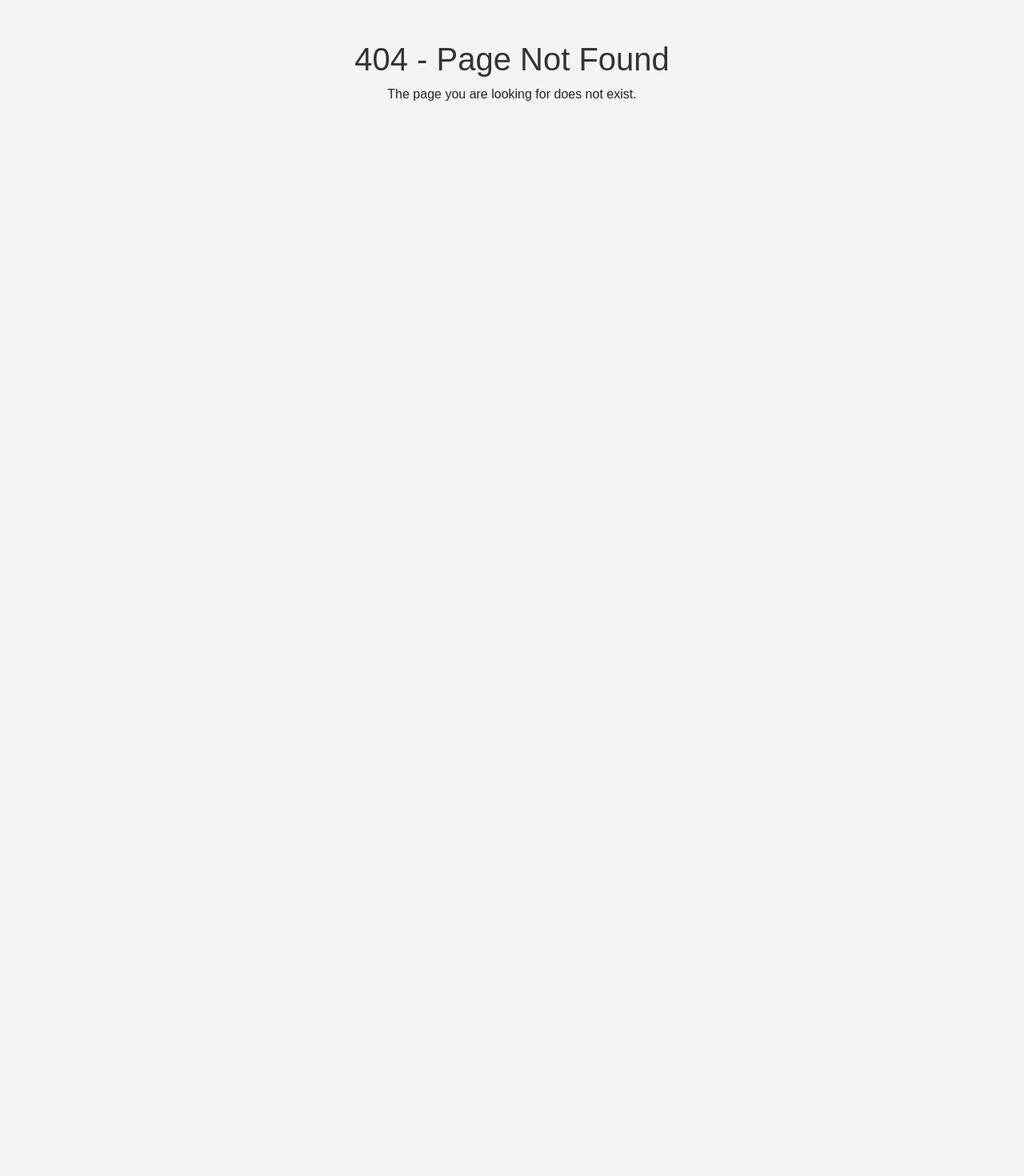
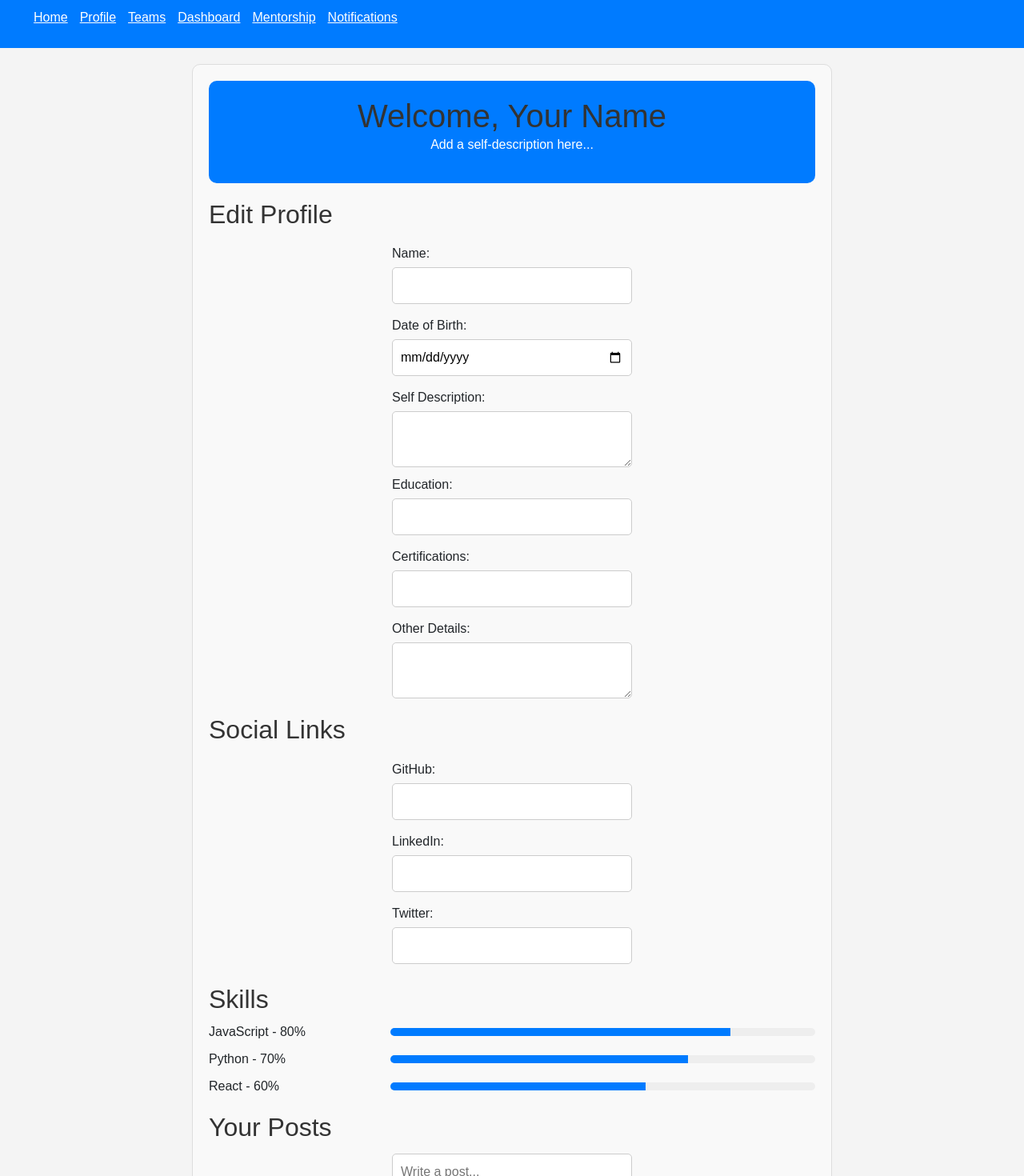
Before and after one commit to ajitesh68/SkillHunt-WebD-and-AI-based-project, a React (Create React App) app: page /profilepage in a window 1280 px wide. Before the commit this address had no page. Shown: the top 1470 px of the page at 80% size. Before the commit the page ends 800 px from the top, so only its background shows below. Built offline with nearby package versions, Linux system fonts and the light colour scheme.

Commit message:
Navbar & ProfilePage

```diff
--- a/src/App.js
+++ b/src/App.js
@@ -1,29 +1,52 @@
 import React from 'react';
-import { BrowserRouter as Router, Route, Routes } from 'react-router-dom';
+import { BrowserRouter as Router, Route, Routes, Link, Navigate } from 'react-router-dom';
 import HomePage from './pages/HomePage';
 import LoginPage from './pages/LoginPage';
 import SignupPage from './pages/SignupPage';
 import Dashboard from './pages/Dashboard';
 import Teams from './pages/Teams';
-import Mentorship from './pages/Mentorship'; // Mentorship page component
-import Notifications from './pages/Notifications'; // Notifications page component
+import Mentorship from './pages/Mentorship';
+import Notifications from './pages/Notifications';
+import ProfilePage from './pages/ProfilePage';
 import './App.css';
+
+function Navbar() {
+  return (
+    <nav style={{ padding: '10px', background: '#007bff', color: 'white' }}>
+      <ul style={{ listStyle: 'none', display: 'flex', gap: '15px' }}>
+        <li><Link to="/" style={{ color: 'white' }}>Home</Link></li>
+        <li><Link to="/profilepage" style={{ color: 'white' }}>Profile</Link></li>
+        <li><Link to="/teams" style={{ color: 'white' }}>Teams</Link></li>
+        <li><Link to="/dashboard" style={{ color: 'white' }}>Dashboard</Link></li>
+        <li><Link to="/mentorship" style={{ color: 'white' }}>Mentorship</Link></li>
+        <li><Link to="/notifications" style={{ color: 'white' }}>Notifications</Link></li>
+      </ul>
+    </nav>
+  );
+}
+
+const ProtectedRoute = ({ element }) => {
+  const isAuthenticated = localStorage.getItem('authToken'); // Simulated auth
+  return isAuthenticated ? element : <Navigate to="/login" />;
+};
 
 function App() {
   return (
     <Router>
+      <Navbar />
       <Routes>
         <Route path="/" element={<HomePage />} />
         <Route path="/login" element={<LoginPage />} />
         <Route path="/signup" element={<SignupPage />} />
-        <Route path="/dashboard" element={<Dashboard />} />
-        <Route path="/teams" element={<Teams />} />
-        <Route path="/mentorship" element={<Mentorship />} />
-        <Route path="/notifications" element={<Notifications />} />
+        <Route path="/dashboard" element={<ProtectedRoute element={<Dashboard />} />} />
+        <Route path="/teams" element={<ProtectedRoute element={<Teams />} />} />
+        <Route path="/mentorship" element={<ProtectedRoute element={<Mentorship />} />} />
+        <Route path="/notifications" element={<ProtectedRoute element={<Notifications />} />} />
+        <Route path="/profilepage" element={<ProfilePage />} />
         <Route
           path="*"
           element={
-            <div style={{ textAlign: 'center', marginTop: '50px' }}>
+            <div className="not-found">
               <h1>404 - Page Not Found</h1>
               <p>The page you are looking for does not exist.</p>
             </div>
--- /dev/null
+++ b/src/pages/ProfilePage.css
@@ -0,0 +1,80 @@
+.profile-container {
+    font-family: Arial, sans-serif;
+    margin: 20px auto;
+    max-width: 800px;
+    padding: 20px;
+    border: 1px solid #ddd;
+    border-radius: 10px;
+    background-color: #f9f9f9;
+  }
+
+  .profile-header {
+    text-align: center;
+    background-color: #007bff;
+    color: white;
+    padding: 20px;
+    border-radius: 10px;
+  }
+
+  .profile-header h1 {
+    margin: 0;
+  }
+
+  .profile-edit, .profile-other-accounts, .profile-skills, .profile-posts {
+    margin-top: 20px;
+  }
+
+  .profile-edit form label,
+  .profile-other-accounts form label {
+    display: block;
+    margin-top: 10px;
+  }
+
+  .profile-edit form input,
+  .profile-other-accounts form input,
+  .profile-edit form textarea {
+    width: 100%;
+    padding: 10px;
+    margin-top: 5px;
+    border: 1px solid #ccc;
+    border-radius: 5px;
+  }
+
+  .profile-skills ul {
+    list-style: none;
+    padding: 0;
+  }
+
+  .profile-skills li {
+    margin: 10px 0;
+    display: flex;
+    align-items: center;
+    justify-content: space-between;
+  }
+
+  .skill-bar {
+    background-color: #eee;
+    width: 70%;
+    height: 10px;
+    border-radius: 5px;
+    overflow: hidden;
+    margin-left: 10px;
+  }
+
+  .skill-bar-filled {
+    background-color: #007bff;
+    height: 100%;
+  }
+
+  .profile-posts ul {
+    list-style: none;
+    padding: 0;
+  }
+
+  .profile-posts li {
+    background: #007bff;
+    color: white;
+    padding: 10px;
+    margin: 5px 0;
+    border-radius: 5px;
+  }
--- /dev/null
+++ b/src/pages/ProfilePage.js
@@ -0,0 +1,193 @@
+import React, { useState } from "react";
+import "./ProfilePage.css";
+
+const ProfilePage = () => {
+  const [profile, setProfile] = useState({
+    name: "",
+    dateOfBirth: "",
+    selfDescription: "",
+    address: "SkillHunt User Address",
+    education: "",
+    certifications: "",
+    skills: [
+      { skill: "JavaScript", percentage: 80 },
+      { skill: "Python", percentage: 70 },
+      { skill: "React", percentage: 60 },
+    ],
+    otherAccounts: {
+      github: "",
+      linkedin: "",
+      twitter: "",
+    },
+    posts: [],
+    otherDetails: "",
+  });
+
+  const handleInputChange = (e) => {
+    const { name, value } = e.target;
+    setProfile({ ...profile, [name]: value });
+  };
+
+  const addPost = (newPost) => {
+    setProfile({ ...profile, posts: [...profile.posts, newPost] });
+  };
+
+  return (
+    <div className="profile-container">
+      {/* Profile Header */}
+      <header className="profile-header">
+        <h1>Welcome, {profile.name || "Your Name"}</h1>
+        <p>{profile.selfDescription || "Add a self-description here..."}</p>
+      </header>
+
+      {/* Edit Profile Form */}
+      <section className="profile-edit">
+        <h2>Edit Profile</h2>
+        <form>
+          <label>Name:</label>
+          <input
+            type="text"
+            name="name"
+            value={profile.name}
+            onChange={handleInputChange}
+          />
+
+          <label>Date of Birth:</label>
+          <input
+            type="date"
+            name="dateOfBirth"
+            value={profile.dateOfBirth}
+            onChange={handleInputChange}
+          />
+
+          <label>Self Description:</label>
+          <textarea
+            name="selfDescription"
+            value={profile.selfDescription}
+            onChange={handleInputChange}
+          />
+
+          <label>Education:</label>
+          <input
+            type="text"
+            name="education"
+            value={profile.education}
+            onChange={handleInputChange}
+          />
+
+          <label>Certifications:</label>
+          <input
+            type="text"
+            name="certifications"
+            value={profile.certifications}
+            onChange={handleInputChange}
+          />
+
+          <label>Other Details:</label>
+          <textarea
+            name="otherDetails"
+            value={profile.otherDetails}
+            onChange={handleInputChange}
+          />
+        </form>
+      </section>
+
+      {/* Other Accounts */}
+      <section className="profile-other-accounts">
+        <h2>Social Links</h2>
+        <form>
+          <label>GitHub:</label>
+          <input
+            type="url"
+            name="github"
+            value={profile.otherAccounts.github}
+            onChange={(e) =>
+              setProfile({
+                ...profile,
+                otherAccounts: {
+                  ...profile.otherAccounts,
+                  github: e.target.value,
+                },
+              })
+            }
+          />
+
+          <label>LinkedIn:</label>
+          <input
+            type="url"
+            name="linkedin"
+            value={profile.otherAccounts.linkedin}
+            onChange={(e) =>
+              setProfile({
+                ...profile,
+                otherAccounts: {
+                  ...profile.otherAccounts,
+                  linkedin: e.target.value,
+                },
+              })
+            }
+          />
+
+          <label>Twitter:</label>
+          <input
+            type="url"
+            name="twitter"
+            value={profile.otherAccounts.twitter}
+            onChange={(e) =>
+              setProfile({
+                ...profile,
+                otherAccounts: {
+                  ...profile.otherAccounts,
+                  twitter: e.target.value,
+                },
+              })
+            }
+          />
+        </form>
+      </section>
+
+      {/* Skills */}
+      <section className="profile-skills">
+        <h2>Skills</h2>
+        <ul>
+          {profile.skills.map((skill, index) => (
+            <li key={index}>
+              {skill.skill} - {skill.percentage}%
+              <div className="skill-bar">
+                <div
+                  className="skill-bar-filled"
+                  style={{ width: `${skill.percentage}%` }}
+                ></div>
+              </div>
+            </li>
+          ))}
+        </ul>
+      </section>
+
+      {/* Posts */}
+      <section className="profile-posts">
+        <h2>Your Posts</h2>
+        <form
+          onSubmit={(e) => {
+            e.preventDefault();
+            const post = e.target.post.value;
+            if (post.trim()) {
+              addPost(post);
+              e.target.reset();
+            }
+          }}
+        >
+          <input type="text" name="post" placeholder="Write a post..." />
+          <button type="submit">Post</button>
+        </form>
+        <ul>
+          {profile.posts.map((post, index) => (
+            <li key={index}>{post}</li>
+          ))}
+        </ul>
+      </section>
+    </div>
+  );
+};
+
+export default ProfilePage;
```
